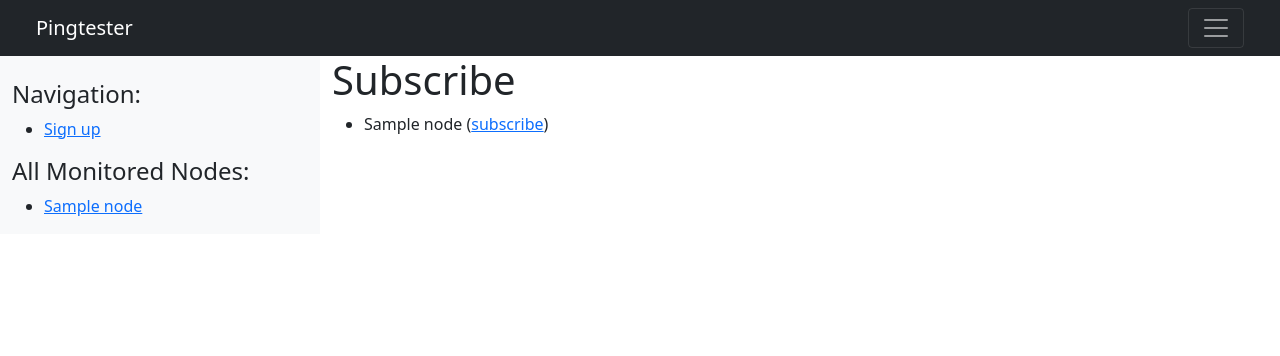
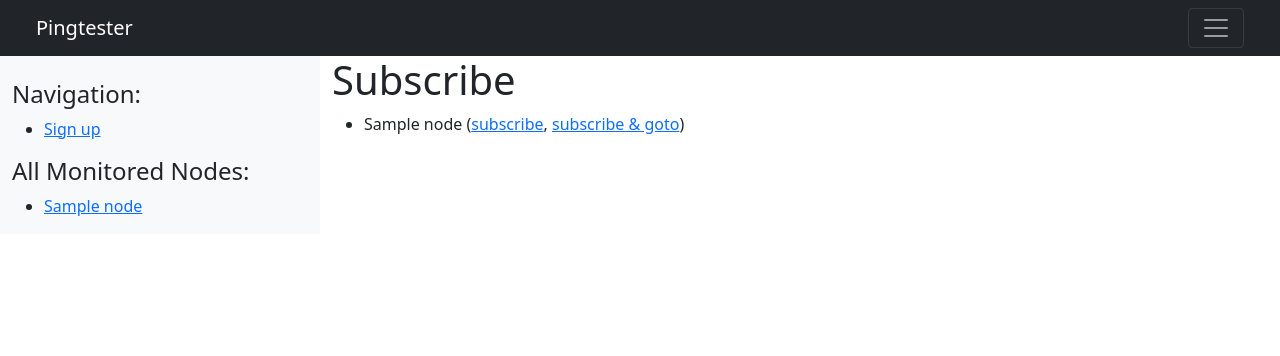
Before and after one commit to lemoer/keepitup, a Flask app: template templates/subscribe.html in a window 1280 px wide. Shown: the top 356 px of the page. Run offline with Flask 2, Linux system fonts and the light colour scheme; the template is opened without the code that fills it: most values are stand-ins (such as "Sample title", 1, 10 or a date in 2020); parts of the project's set-up code (start-up, migrations or seed data) failed here and were passed over; some libraries are stand-ins or nearby versions.

Commit message:
Add "subscribe & goto" links to the subscribe page

```diff
--- a/templates/subscribe.html
+++ b/templates/subscribe.html
@@ -7,7 +7,7 @@
 {% for node in nodes_json_cache.nodes %}
 	{% set show_subscribe = node not in user.subscribed_nodes and node.ip %}
 	{% set show_goto = node.is_in_db %}
-	<li>{{ node.name }} ({% if show_goto %}<a href="{{ url_for('node', nodeid=node.nodeid) }}">goto</a>, {% endif %}{% if show_subscribe %}<a href="{{ url_for('subscribe', nodeid=node.nodeid) }}">subscribe</a>{% else %}{% if node.ip %}subscribed{% else %}no address in nodes.json{% endif %}{% endif %})</li>
+	<li>{{ node.name }} ({% if show_goto %}<a href="{{ url_for('node', nodeid=node.nodeid) }}">goto</a>, {% endif %}{% if show_subscribe %}<a href="{{ url_for('subscribe', nodeid=node.nodeid) }}">subscribe</a>, <a href="{{ url_for('subscribe', nodeid=node.nodeid,goto='yes') }}">subscribe & goto</a>{% else %}{% if node.ip %}subscribed{% else %}no address in nodes.json{% endif %}{% endif %})</li>
 {% endfor %}
 </ul>
 
--- a/webserver.py
+++ b/webserver.py
@@ -221,7 +221,10 @@ def subscribe():
         db.commit()
 
         flash('Subscribed to node ' + node.name + '.', 'success')
-        return redirect_to_last_page()
+        if request.args.get('goto') == 'yes':
+            return redirect(url_for('node', nodeid=node.nodeid))
+        else:
+            return redirect_to_last_page()
 
 
     db = get_db()
```
